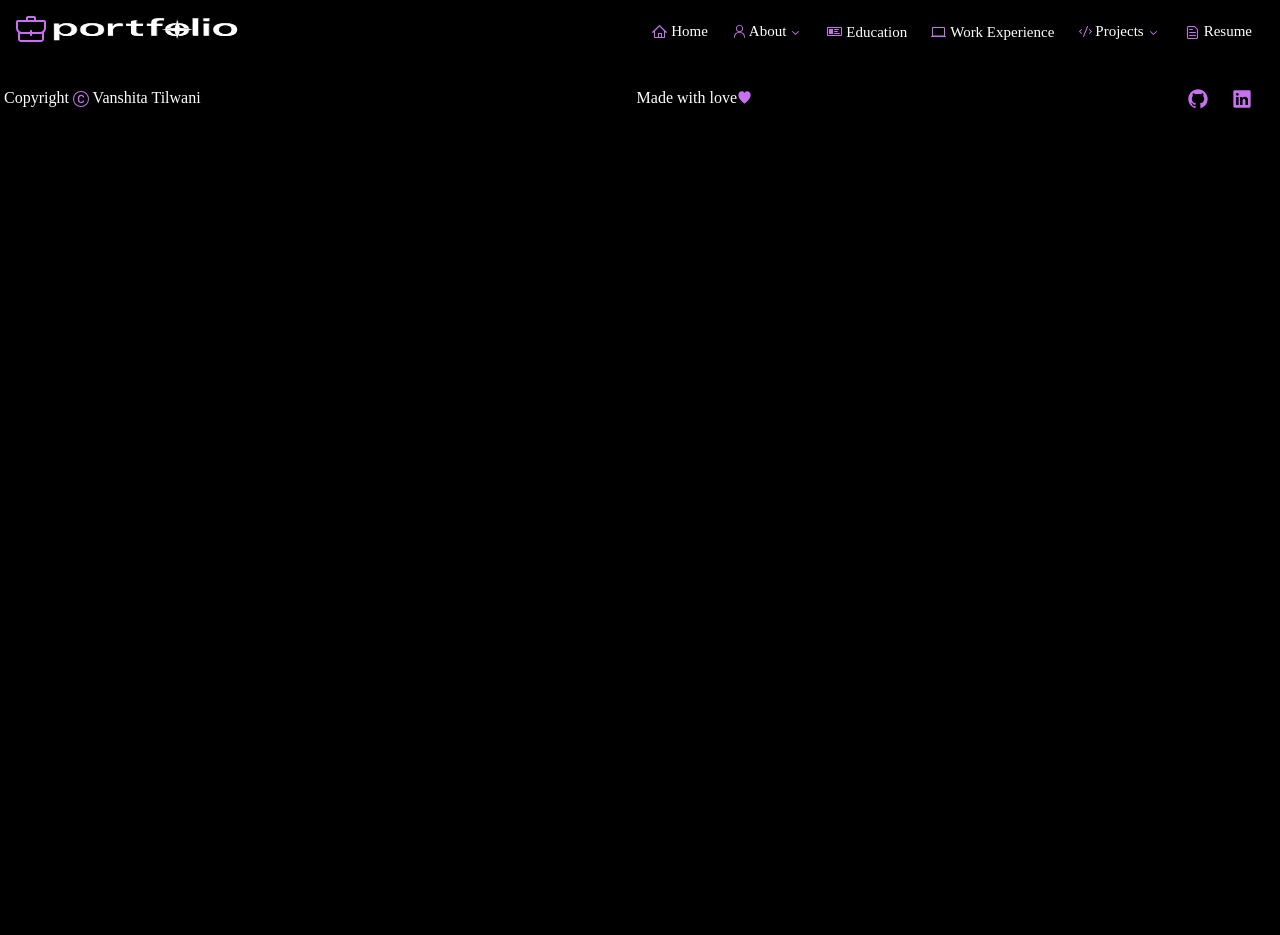
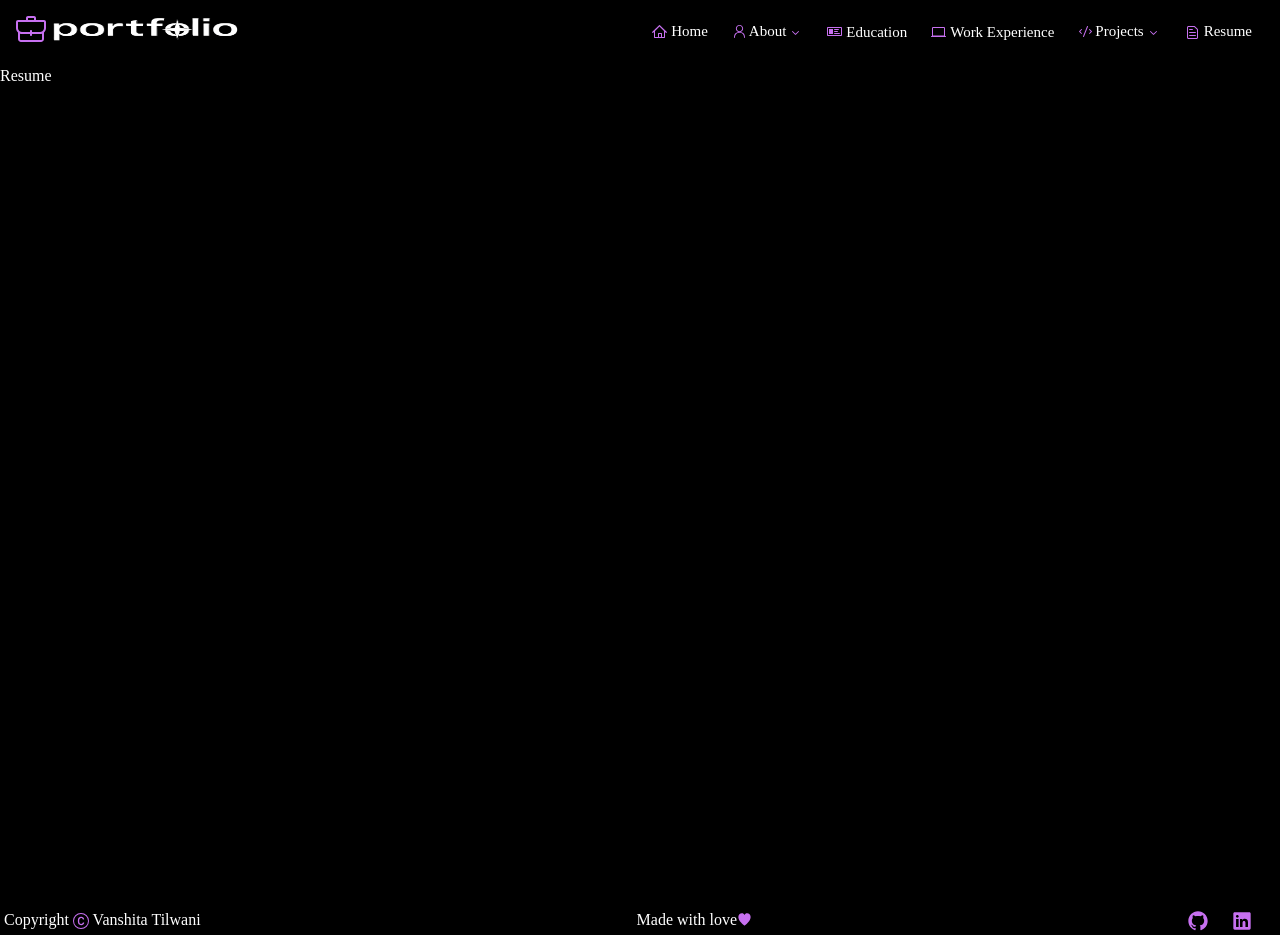
Before and after one commit to vanshita-tilwani/react-portfolio-template, a React (Create React App) app: page /resume in a window 1280 px wide. Before the commit the page ends 800 px from the top, so only its background shows below. Built offline with nearby package versions, Linux system fonts and the light colour scheme.

Commit message:
updating the styles for resume container

```diff
--- a/src/components/Resume/Resume.js
+++ b/src/components/Resume/Resume.js
@@ -1,7 +1,7 @@
 function Resume() {
 
     return (
-        <div>
+        <div className="resume-container text-white">
             Resume
         </div>
     );
--- a/src/main.css
+++ b/src/main.css
@@ -289,7 +289,8 @@ button:hover {
 }
 
 .about-container,
-.education-container {
+.education-container,
+.resume-container {
     width: 100vw !important;
     height: 105vh !important;
     overflow: scroll;
```
